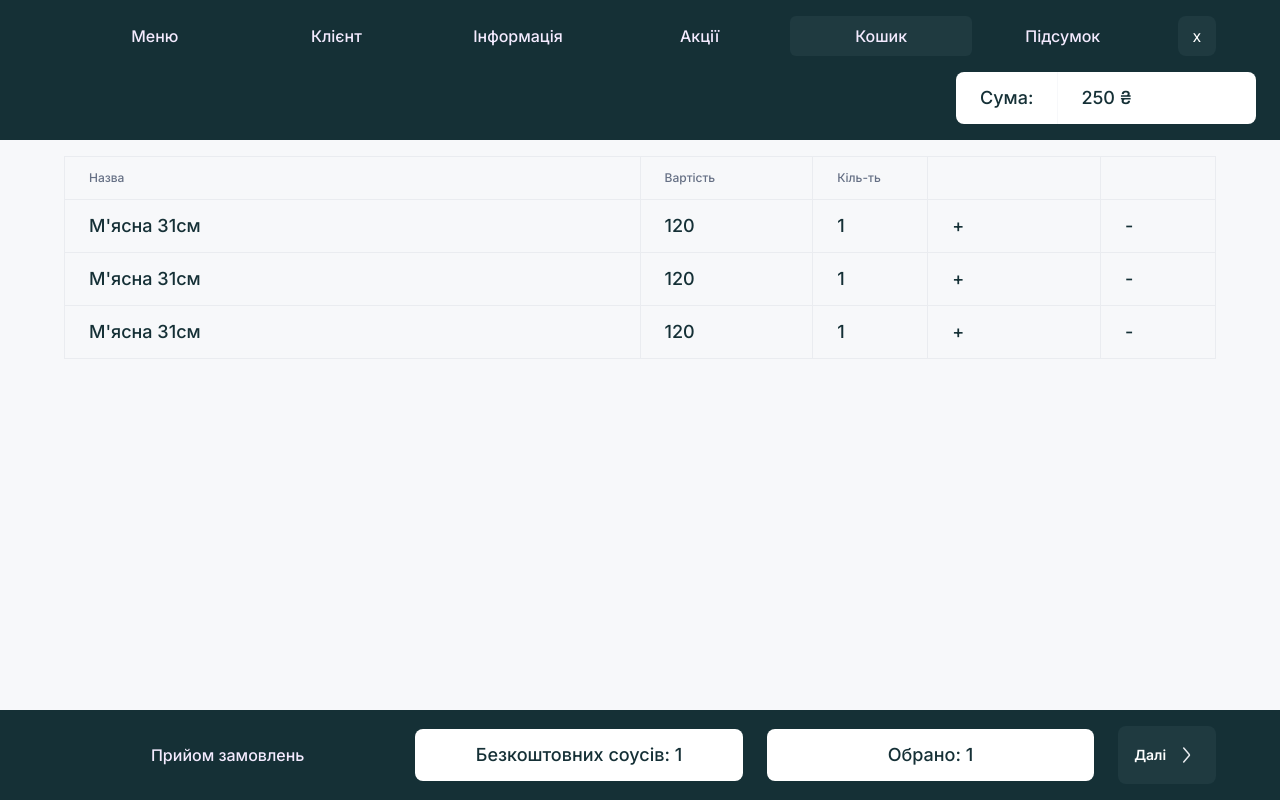
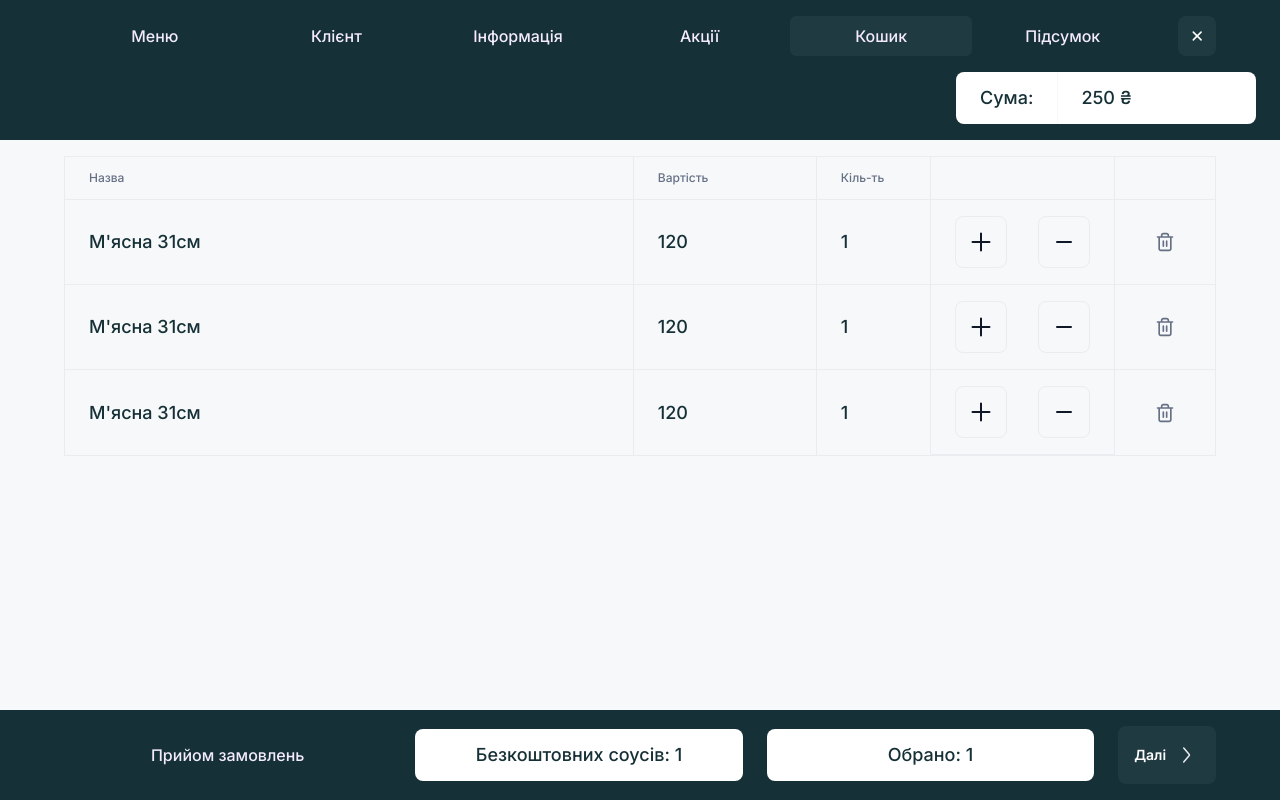
Before and after one commit to JustIrish/accepting-orders-app, a website: page src/html/basket.html in a window 1280 px wide. Drawn offline with nearby package versions, Linux system fonts and the light colour scheme; files that its build step writes are made by us from their sources; files whose address does not match are found by name.

Commit message:
update basket page and adds icons

```diff
--- a/src/html/basket.html
+++ b/src/html/basket.html
@@ -25,7 +25,11 @@
             <a href="basket.html" class="menu__item active-menu">Кошик</a>
             <a href="result.html" class="menu__item">Підсумок</a>
           </nav>
-          <button class="button btn-close" type="button">x</button>
+          <button class="button btn-close" type="button">
+             <svg class="btn-close__icon">
+              <use xlink:href="img/sprite.svg#icon-close"></use>
+            </svg>
+          </button>
         </div>
       </div>
     </header>
--- a/src/html/blocks/main-basket.html
+++ b/src/html/blocks/main-basket.html
@@ -22,22 +22,73 @@
           <td>М'ясна 31см</td>
           <td>120</td>
           <td>1</td>
-          <td>+</td>
-          <td>-</td>
+          <td class="td-flex-box">
+            <button class="basket__btn" type="button">
+              <svg class="basket__icon">
+                <use xlink:href="img/sprite.svg#icon-plus"></use>
+              </svg>
+            </button>
+            <button class="basket__btn" type="button">
+              <svg class="basket__icon">
+                <use xlink:href="img/sprite.svg#icon-minus"></use>
+              </svg>
+            </button>
+          </td>
+          <td>
+            <button class="basket__trash-btn" type="button">
+              <svg class="basket__trash-icon">
+                <use xlink:href="img/sprite.svg#icon-trash"></use>
+              </svg>
+            </button>
+          </td>
         </tr>
         <tr>
           <td>М'ясна 31см</td>
           <td>120</td>
           <td>1</td>
-          <td>+</td>
-          <td>-</td>
+          <td class="td-flex-box">
+            <button class="basket__btn" type="button">
+              <svg class="basket__icon">
+                <use xlink:href="img/sprite.svg#icon-plus"></use>
+              </svg>
+            </button>
+            <button class="basket__btn" type="button">
+              <svg class="basket__icon">
+                <use xlink:href="img/sprite.svg#icon-minus"></use>
+              </svg>
+            </button>
+          </td>
+          <td>
+            <button class="basket__trash-btn" type="button">
+              <svg class="basket__trash-icon">
+                <use xlink:href="img/sprite.svg#icon-trash"></use>
+              </svg>
+            </button>
+          </td>
         </tr>
         <tr>
           <td>М'ясна 31см</td>
           <td>120</td>
           <td>1</td>
-          <td>+</td>
-          <td>-</td>
+          <td class="td-flex-box">
+            <button class="basket__btn" type="button">
+              <svg class="basket__icon">
+                <use xlink:href="img/sprite.svg#icon-plus"></use>
+              </svg>
+            </button>
+            <button class="basket__btn" type="button">
+              <svg class="basket__icon">
+                <use xlink:href="img/sprite.svg#icon-minus"></use>
+              </svg>
+            </button>
+          </td>
+          <td>
+            <button class="basket__trash-btn" type="button">
+              <svg class="basket__trash-icon">
+                <use xlink:href="img/sprite.svg#icon-trash"></use>
+              </svg>
+            </button>
+          </td>
         </tr>
       </tbody>
     </table>
--- a/src/scss/base/_button.scss
+++ b/src/scss/base/_button.scss
@@ -5,11 +5,12 @@
   justify-content: center;
   align-items: center;
   border-radius: 8px;
+  border-color: transparent;
 
-  transition: opacity var(--transition);
+  transition: background-color var(--transition);
 
   &:hover,
   &:focus {
-    opacity: 0.7;
+    background-color: #14282d;
   }
 }
--- a/src/scss/blocks/_basket.scss
+++ b/src/scss/blocks/_basket.scss
@@ -11,7 +11,7 @@
   }
 
   thead th:nth-child(2) {
-    width: 15%;
+    width: 16%;
   }
 
   thead th:nth-child(3) {
@@ -19,11 +19,11 @@
   }
 
   thead th:nth-child(4) {
-    width: 15%;
+    width: 16%;
   }
 
   thead th:nth-child(5) {
-    width: 10%;
+    width: 8%;
   }
 
   th {
@@ -44,4 +44,59 @@
     padding: 16px 24px;
     border: 1px solid var(--border-color);
   }
+
+  td.td-flex-box {
+    display: flex;
+    align-items: center;
+    justify-content: space-between;
+    border-right: none;
+    border-left: none;
+    border-top: none;
+  }
 }
+
+.basket__btn {
+  display: flex;
+  align-items: center;
+  justify-content: center;
+  width: 52px;
+  height: 52px;
+  border-radius: 8px;
+  border: 1px solid var(--border-color);
+  background-color: var(--page-bg);
+
+  transition: box-shadow var(--transition);
+
+  &:hover,
+  &:focus {
+    box-shadow: 0px 2px 3px 1px rgba(16, 24, 40, 0.07);
+  }
+}
+
+.basket__icon {
+  width: 24px;
+  height: 24px;
+}
+
+.basket__trash-btn {
+  display: flex;
+  align-items: center;
+  justify-content: center;
+  width: 52px;
+  height: 52px;
+  border-radius: 8px;
+  border-color: transparent;
+  background-color: var(--page-bg);
+
+  transition: box-shadow var(--transition);
+
+  &:hover,
+  &:focus {
+    box-shadow: 0px 2px 3px 1px rgba(16, 24, 40, 0.07);
+  }
+}
+
+.basket__trash-icon {
+  width: 40px;
+  height: 40px;
+}
```
Also changed, not shown: build/basket.html.
